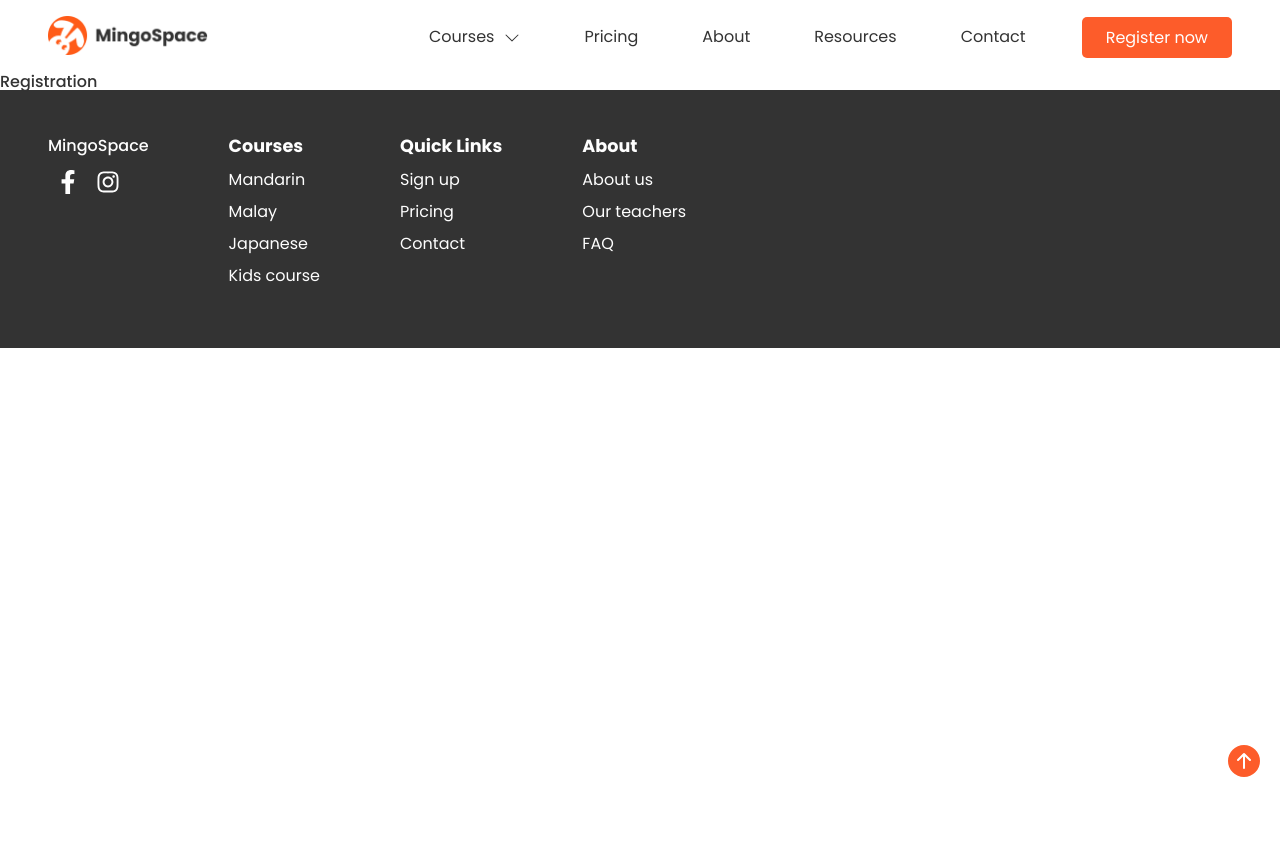
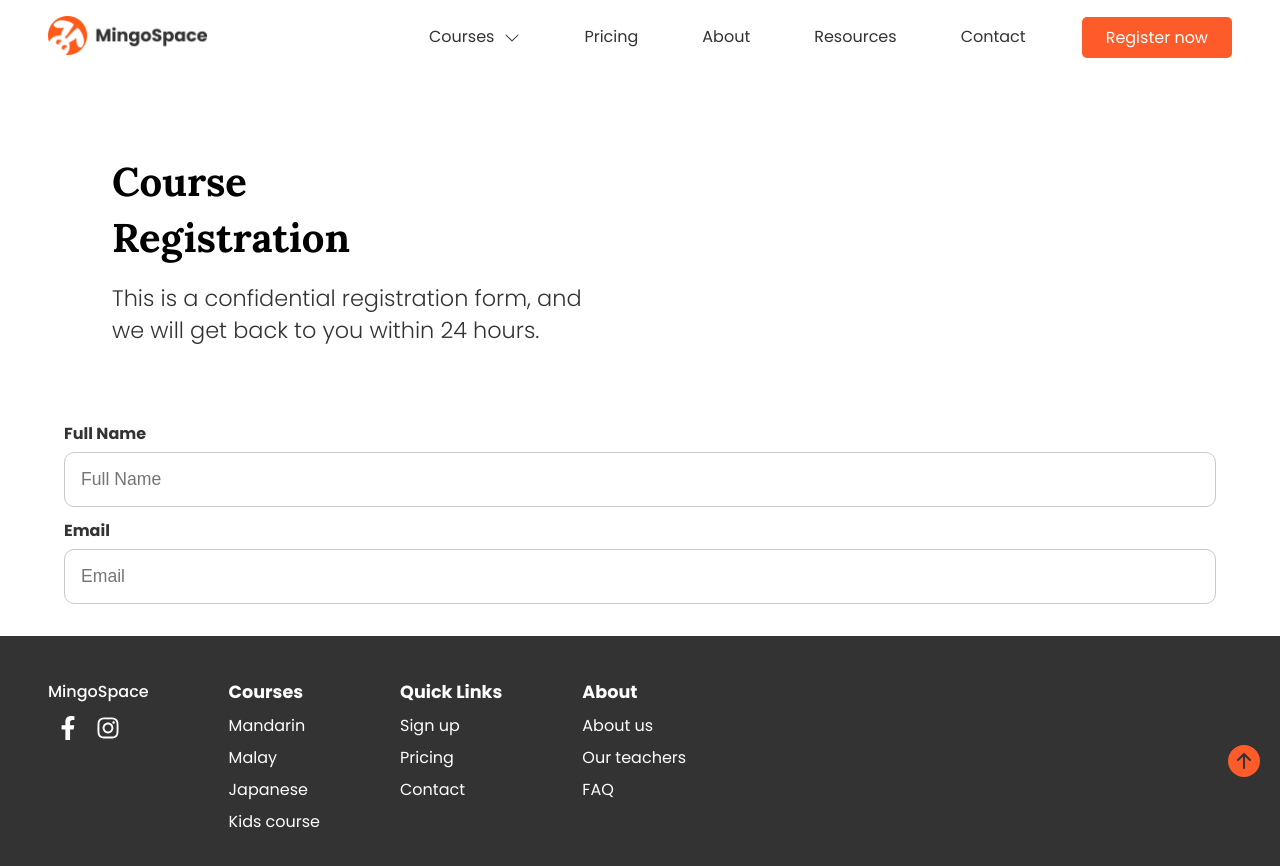
Before and after one commit to axseinga/mingo-space-website, a React app: page /register in a window 1280 px wide. Shown: the top 866 px of the page. Before the commit the page ends 800 px from the top, so only its background shows below. Built offline with nearby package versions, Linux system fonts and the light colour scheme.

Commit message:
add registration page and text inputs

```diff
--- /dev/null
+++ b/src/components/form/Input/Input.js
@@ -0,0 +1,11 @@
+import React from "react";
+import { StyledInput } from "./Input.styled";
+
+export const Input = ({ name, label }) => {
+    return (
+        <StyledInput>
+            <label htmlFor={name}>{label}</label>
+            <input id={name} name={name} placeholder={label} />
+        </StyledInput>
+    );
+};
--- /dev/null
+++ b/src/components/form/Input/Input.styled.js
@@ -0,0 +1,18 @@
+import styled from "styled-components";
+
+export const StyledInput = styled.div`
+    display: flex;
+    flex-direction: column;
+    margin: 1rem 0;
+
+    & label {
+        margin-bottom: 10px;
+        font-weight: 700;
+    }
+    & input {
+        padding: 1rem;
+        border: 1px solid ${({ theme }) => theme.color.line};
+        border-radius: 10px;
+        font-size: 1.1rem;
+    }
+`;
--- /dev/null
+++ b/src/components/registerForm/registerForm.js
@@ -0,0 +1,12 @@
+import React from "react";
+import { StyledRegisterForm } from "./registerForm.styled";
+import { Input } from "../form/Input/Input";
+
+export const RegisterForm = () => {
+    return (
+        <StyledRegisterForm>
+            <Input name="name" label="Full Name" />
+            <Input name="email" label="Email" />
+        </StyledRegisterForm>
+    );
+};
--- /dev/null
+++ b/src/components/registerForm/registerForm.styled.js
@@ -0,0 +1,5 @@
+import styled from "styled-components";
+
+export const StyledRegisterForm = styled.form`
+    margin: 2rem;
+`;
--- a/src/pages/RegistrationPage.js
+++ b/src/pages/RegistrationPage.js
@@ -0,0 +1,17 @@
+import React from "react";
+import { StyledRegisterPage } from "./styled/RegisterPage.styled";
+import { Header } from "../components/pageHeader/pageHeader";
+import { RegisterForm } from "../components/registerForm/registerForm";
+
+export const RegisterPage = () => {
+    const headerSection = {
+        header: "Course Registration",
+        paragraph: `This is a confidential registration form, and we will get back to you within 24 hours.`,
+    };
+    return (
+        <StyledRegisterPage>
+            <Header data={headerSection} />
+            <RegisterForm></RegisterForm>
+        </StyledRegisterPage>
+    );
+};
--- /dev/null
+++ b/src/pages/styled/RegisterPage.styled.js
@@ -0,0 +1,5 @@
+import styled from "styled-components";
+
+export const StyledRegisterPage = styled.div`
+    margin: 2rem;
+`;
--- a/src/routes/Routes.js
+++ b/src/routes/Routes.js
@@ -5,6 +5,7 @@ import { CoursesPage } from "../pages/CoursesPage";
 import { AboutPage } from "../pages/AboutPage";
 import { PricingPage } from "../pages/PricingPage";
 import { MandarinCoursePage } from "../pages/courses/Mandarin";
+import { RegisterPage } from "../pages/RegistrationPage";
 
 export const PagesRoutes = () => {
     return (
@@ -20,7 +21,7 @@ export const PagesRoutes = () => {
             <Route exact path="/about" element={<AboutPage />} />
             <Route exact path="/resources" element={<div>Resources</div>} />
             <Route exact path="/contact" element={<div>Contact</div>} />
-            <Route exact path="/register" element={<div>Registration</div>} />
+            <Route exact path="/register" element={<RegisterPage />} />
         </Routes>
     );
 };
```
